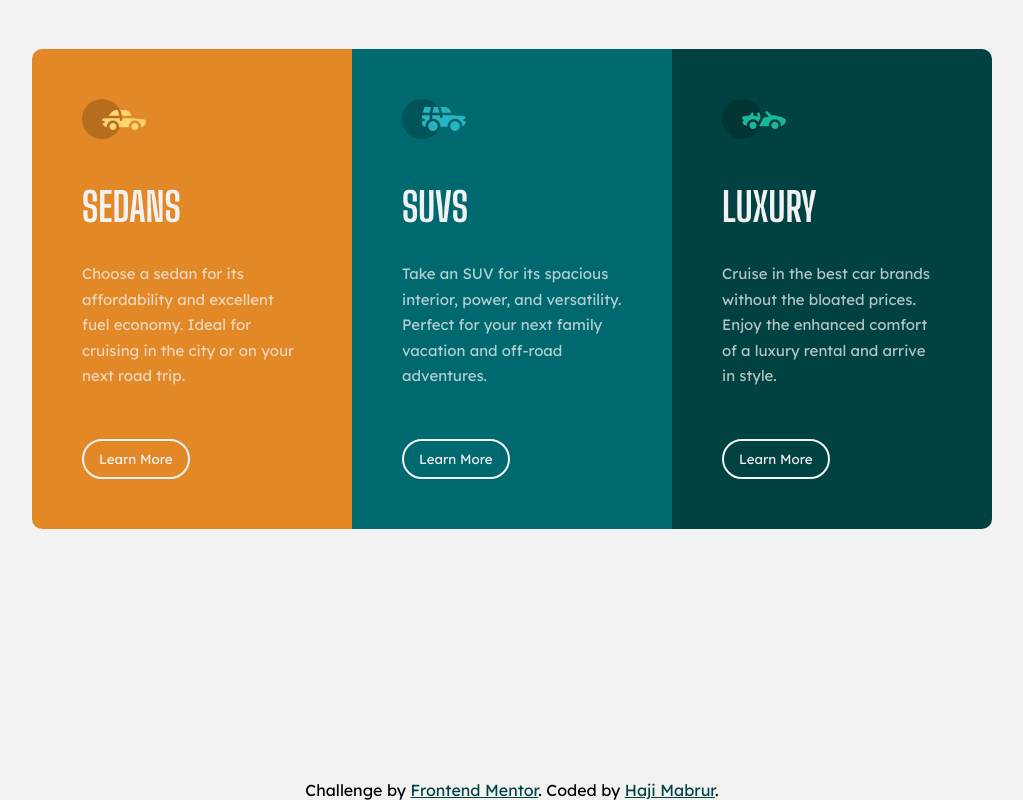
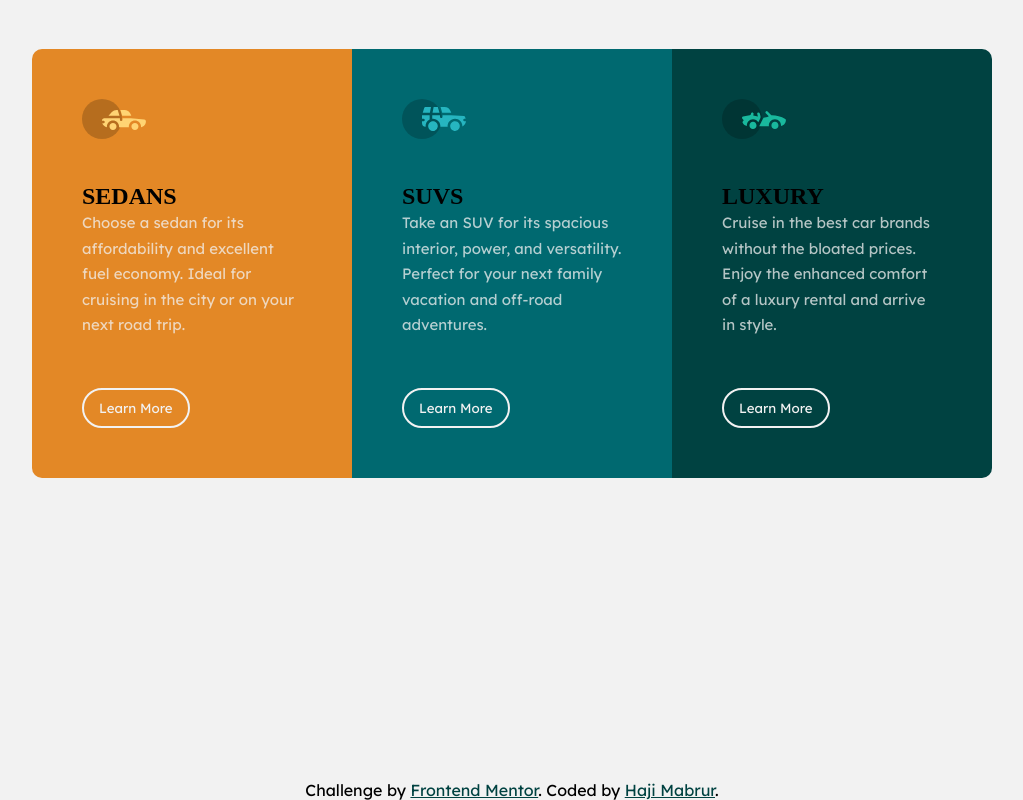
Before and after one commit to SimatG/hajimabrur.github.io, a plain HTML site: page index.html in a window 1280 px wide. Shown: the whole page, without its empty margins (128-1151 px from the left). Drawn offline with Linux system fonts and the light colour scheme.

Commit message:
Update index.html

```diff
--- a/index.html
+++ b/index.html
@@ -5,9 +5,12 @@
   <meta name="viewport" content="width=device-width, initial-scale=1.0"> <!-- displays site properly based on user's device -->
 
   <link rel="icon" type="image/png" sizes="32x32" href="./images/favicon-32x32.png">
+  <link rel="preconnect" href="https://fonts.googleapis.com">
+  <link rel="preconnect" href="https://fonts.gstatic.com" crossorigin>
+  <link href="https://fonts.googleapis.com/css2?family=Big+Shoulders+Display:wght@100;200;300;400;500;600;700;800;900&family=Lexend+Deca:wght@100;200;300;400;500;600;700;800;900&display=swap" rel="stylesheet">
   <link rel="stylesheet" href="style.css">
 
-  <title>Frontend Mentor | 3-column preview card component</title>
+  <title>Haji Mabrur | 3-column preview card component</title>
 
 </head>
 <body>
@@ -18,7 +21,7 @@
       <div class="card card-1">
 
         <img src="images/icon-sedans.svg" alt="sedans-icon">
-        <h1>SEDANS</h1>
+        <h2>SEDANS</h2>
         <p>Choose a sedan for its affordability and excellent fuel economy. Ideal for cruising in the city or on your next road trip.</p>
         <button>Learn More</button>
       </div>
@@ -26,14 +29,14 @@
       <div class="card card-2">
 
         <img src="images/icon-suvs.svg" alt="suvs-icon">
-        <h1>SUVS</h1>
+        <h2>SUVS</h2>
         <p>Take an SUV for its spacious interior, power, and versatility. Perfect for your next family vacation  and off-road adventures.</p>
         <button>Learn More</button>
       </div>
       <div class="card card-3">
 
         <img src="images/icon-luxury.svg" alt="luxury-icon">
-        <h1>LUXURY</h1>
+        <h2>LUXURY</h2>
         <p>Cruise in the best car brands without the bloated prices. Enjoy the enhanced comfort of a luxury  rental and arrive in style. </p>
         <button>Learn More</button>
       </div>
```
